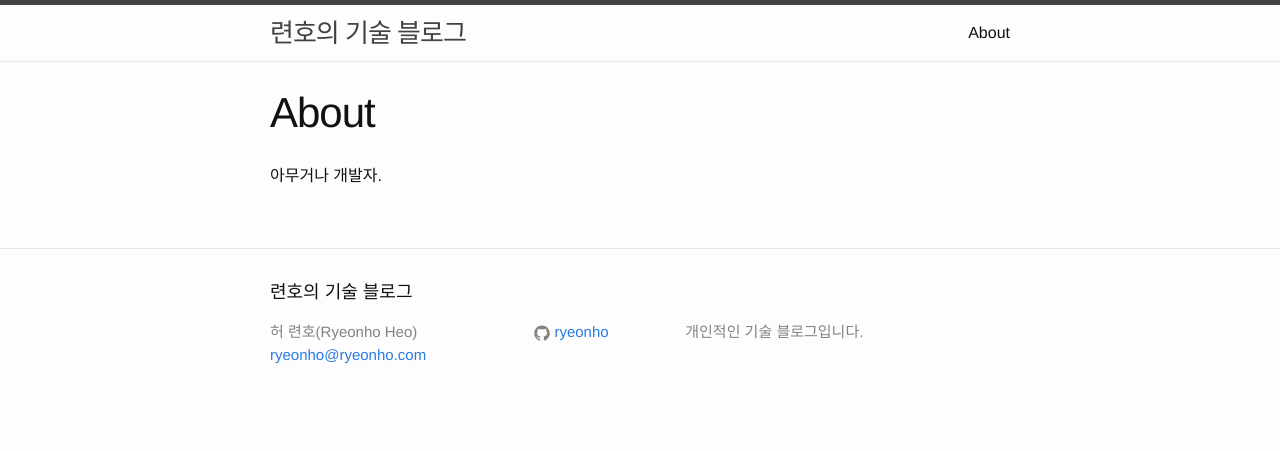
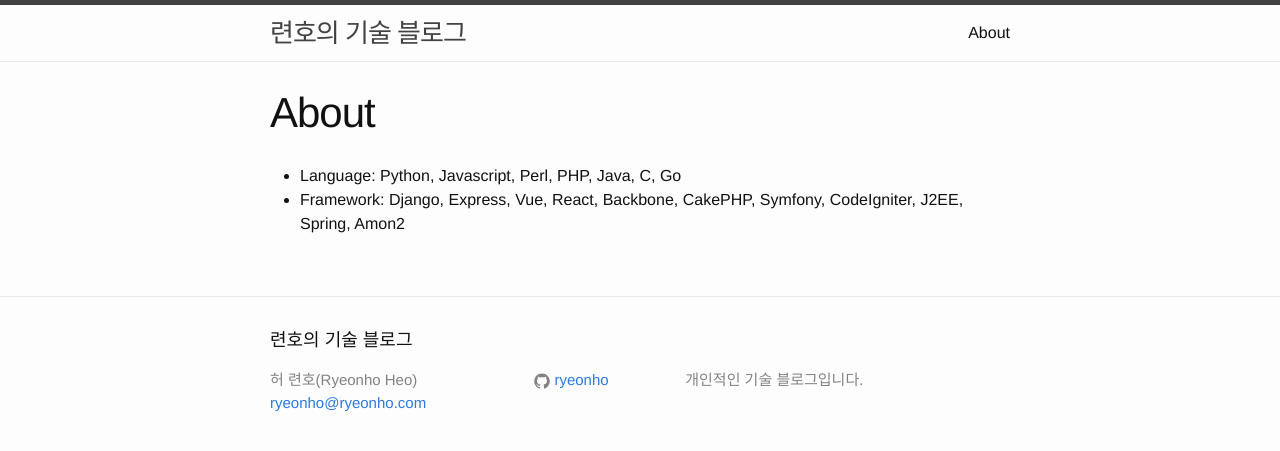
Before and after one commit to ryeonho/ryeonho.github.io, a Jekyll site: the page built from about.md, in a window 1280 px wide. Shown: the top 451 px of the page. Built offline with Jekyll 4.4.1, drawn with Linux system fonts in a browser that asks for light colours.

Commit message:
update about.me

```diff
--- a/about.md
+++ b/about.md
@@ -4,4 +4,5 @@ title: About
 permalink: /about/
 ---
 
-아무거나 개발자.
+- Language: Python, Javascript, Perl, PHP, Java, C, Go
+- Framework:  Django, Express, Vue, React, Backbone, CakePHP, Symfony, CodeIgniter, J2EE, Spring, Amon2
```
